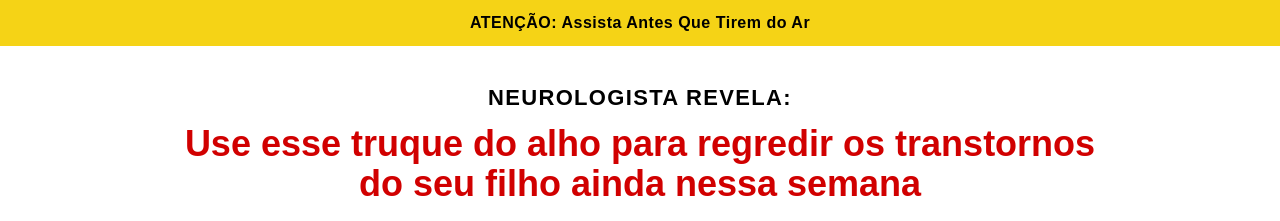
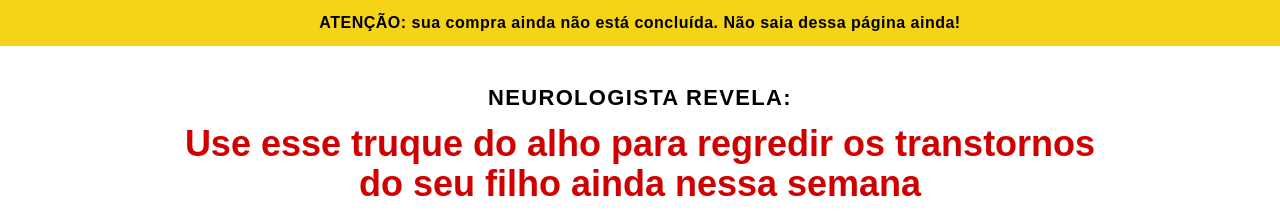
Before and after one commit to Quaresma-PP/blackmediasleuth.site, a plain HTML site: page vsl/index.html in a window 1280 px wide. Shown: the top 221 px of the page. Drawn offline with Linux system fonts and the light colour scheme.

Commit message:
Update index.html

```diff
--- a/vsl/index.html
+++ b/vsl/index.html
@@ -179,7 +179,7 @@
 
 
 <main>
-    <div class="parabens">ATENÇÃO: Assista Antes Que Tirem do Ar</div>
+    <div class="parabens">ATENÇÃO: sua compra ainda não está concluída. Não saia dessa página ainda!</div>
 
     <div class="hl">
         <p class="hl-eyebrow">NEUROLOGISTA REVELA:</p>
```
